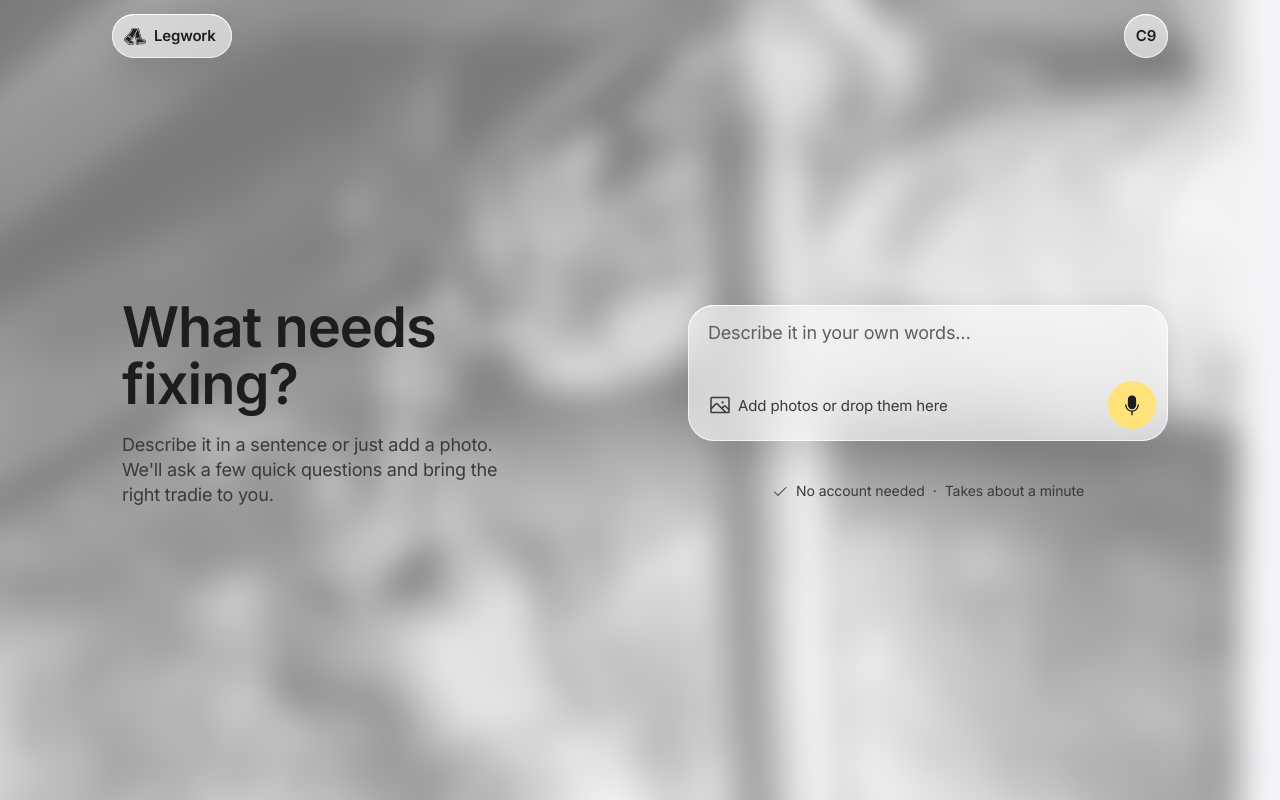
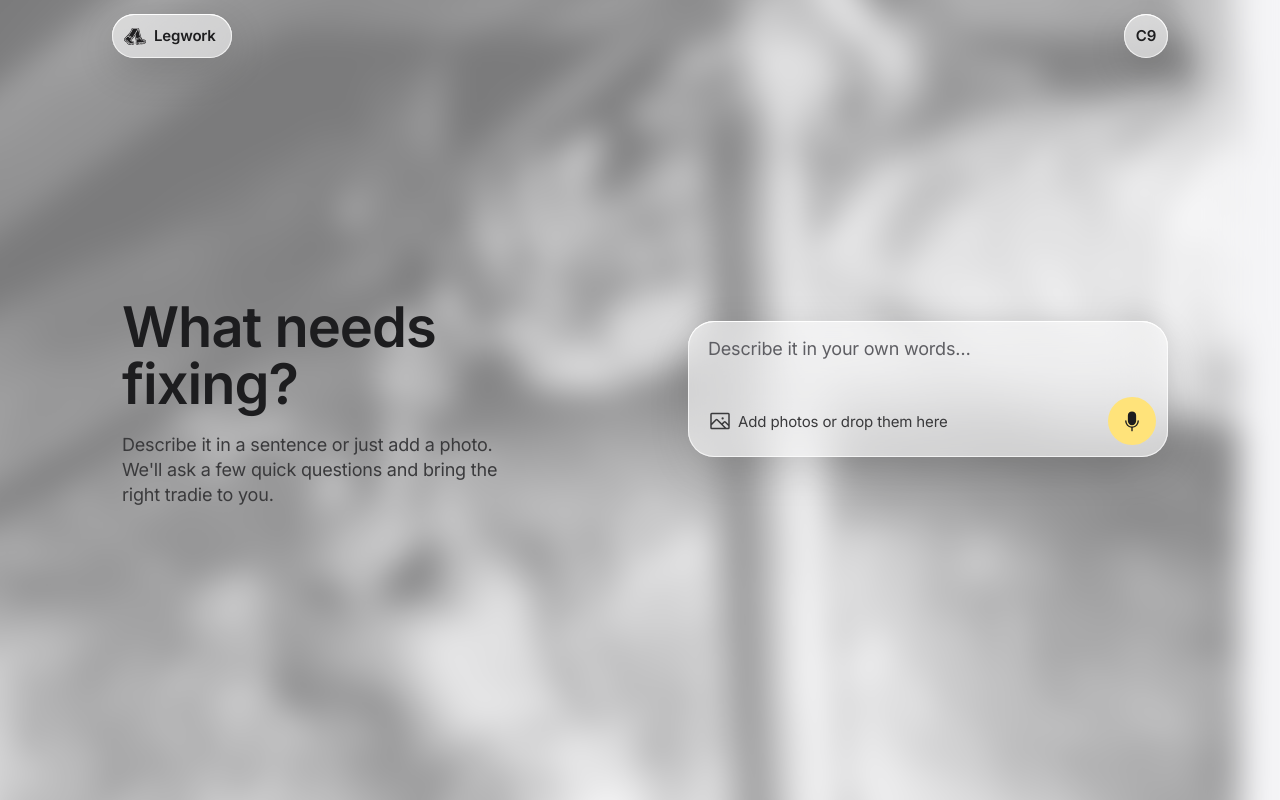
Before and after one commit to legwork-tanda/mono, a Next.js app in the folder apps/web/: page / in a window 1280 px wide. Built offline with nearby package versions, Linux system fonts and the light colour scheme.

Commit message:
Web Home: drop the 'No account needed · Takes about a minute' line

```diff
--- a/apps/web/app/job-flow.tsx
+++ b/apps/web/app/job-flow.tsx
@@ -869,12 +869,6 @@ export function JobFlow() {
           </div>
         )}
       </div>
-      <p className="lw-home__foot lw-caption mt-3 flex items-center justify-center gap-2 text-muted">
-        <Icon name={icons.check} className="size-4" />
-        No account needed
-        <span aria-hidden>·</span>
-        Takes about a minute
-      </p>
     </main>
   );
 
--- a/apps/web/app/styles/flow.css
+++ b/apps/web/app/styles/flow.css
@@ -60,14 +60,13 @@ button.lw-chip--compact::after { content: ""; position: absolute; inset: -5px 0;
   .lw-screen--wide .lw-flowbar__steps { width: min(100%, 560px); margin-left: auto; margin-right: auto; }
 
   /* S01: the headline on the left, the describe bar (and saved jobs) on the right. */
-  .lw-home { display: grid; grid-template-columns: minmax(0, 1fr) minmax(0, clamp(480px, 28vw, 600px)); grid-template-rows: 1fr auto auto auto 1fr;
-    grid-template-areas: "intro ." "intro saved" "intro composer" "intro foot" "intro ."; column-gap: 72px; padding-bottom: 64px; }
+  .lw-home { display: grid; grid-template-columns: minmax(0, 1fr) minmax(0, clamp(480px, 28vw, 600px)); grid-template-rows: 1fr auto auto 1fr;
+    grid-template-areas: "intro ." "intro saved" "intro composer" "intro ."; column-gap: 72px; padding-bottom: 64px; }
   .lw-home__intro { grid-area: intro; align-self: center; }
   .lw-home__intro .lw-display { font-size: 60px; line-height: 1.02; letter-spacing: -1px; }
   .lw-home__intro .lw-callout { font-size: 18px; }
   .lw-home__saved { grid-area: saved; }
   .lw-home__composer { grid-area: composer; }
-  .lw-home__foot { grid-area: foot; }
 
   /* S04: the job on the left; when, price and Send on the right, staying in view. */
   .lw-check { display: grid; grid-template-columns: minmax(0, 1fr) minmax(0, 420px); column-gap: 40px; align-items: start; width: 100%; max-width: 1040px; margin: 0 auto; }
```
